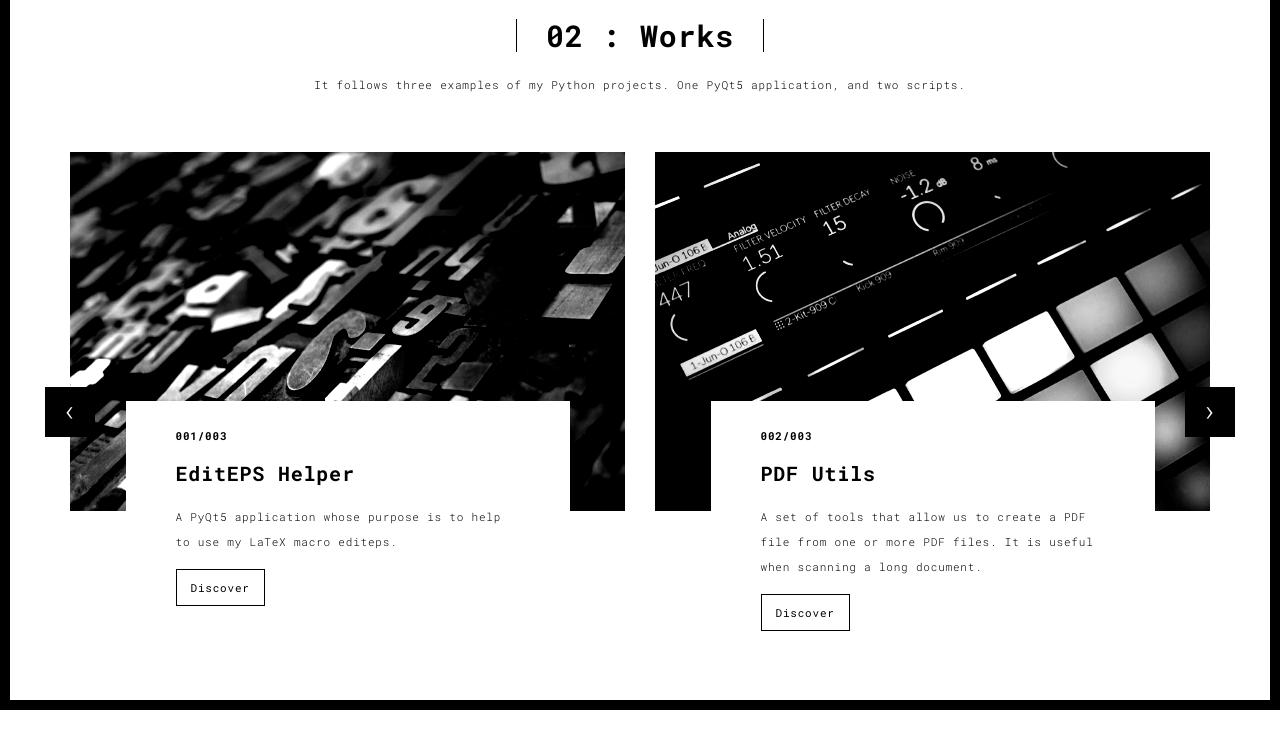
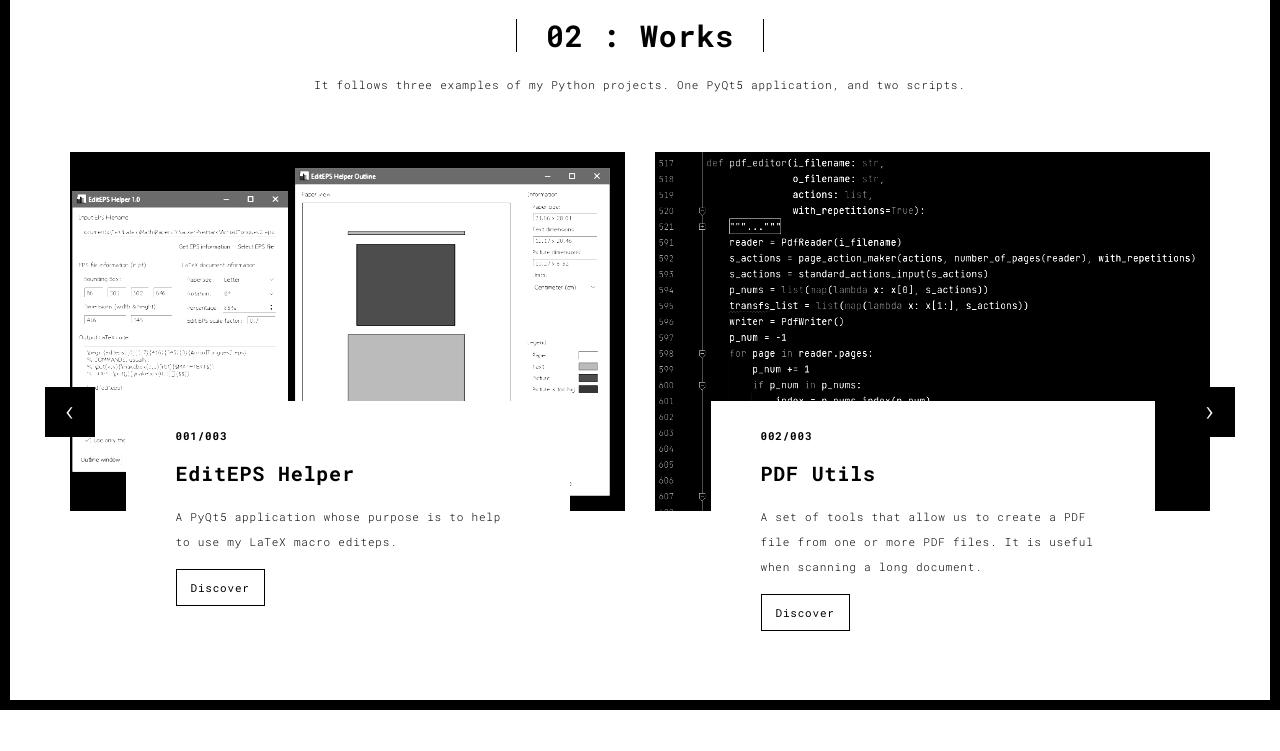
Before and after one commit to josec-martin/portfolio, a Flask app: page /works.html in a window 1280 px wide. Shown: the part 90-841 px from the top of the page. Run offline with Flask 2, Linux system fonts and the light colour scheme; some libraries are stand-ins or nearby versions.

Commit message:
Edited contents of works.html and about.html. Added png files and removed some jpg files from images

```diff
--- a/templates/about.html
+++ b/templates/about.html
@@ -90,7 +90,7 @@
 
                 </div>
                 <div class="col-xs-12 col-md-6">
-                  <img src="./static/assets/images/profil.jpg" class="img-responsive" alt="">
+                  <img src="./static/assets/images/profil.png" class="img-responsive" alt="">
                 </div>
               </div>
             </div>
--- a/templates/works.html
+++ b/templates/works.html
@@ -71,7 +71,7 @@
                     <div class="col-sm-6">
 
                       <a href="./work.html" title="" class="black-image-project-hover">
-                        <img src="./static/assets/images/work01-hover.jpg" alt="" class="img-responsive">
+                        <img src="./static/assets/images/editepshelper.png" alt="" class="img-responsive">
                       </a>
                       <div class="card-container card-container-lg">
                         <h4>001/003</h4>
@@ -82,7 +82,7 @@
                     </div>
                     <div class="col-sm-6">
                       <a href="./work.html" title="" class="black-image-project-hover">
-                        <img src="./static/assets/images/work02-hover.jpg" alt="" class="img-responsive">
+                        <img src="./static/assets/images/pdfutils.png" alt="" class="img-responsive">
                       </a>
                       <div class="card-container card-container-lg">
                         <h4>002/003</h4>
@@ -101,7 +101,7 @@
                 <div class="row">
                   <div class="col-sm-6">
                     <a href="./work.html" class="black-image-project-hover">
-                      <img src="./static/assets/images/work02-hover.jpg" alt="Image" class="img-responsive">
+                      <img src="./static/assets/images/web_manual2pdf.png" alt="Image" class="img-responsive">
                     </a>
                     <div class="card-container">
                       <h4>003/003</h4>
```
Also changed, not shown: static/assets/images/EditEPSHelper.png (added), static/assets/images/PDFUtils.png (added), static/assets/images/profil.jpg (deleted), static/assets/images/profil.png (added), static/assets/images/web_manual2pdf.png (added), static/assets/images/work01-hover.jpg (deleted), static/assets/images/work02-hover.jpg (deleted), static/assets/images/work03-hover.jpg (deleted).
